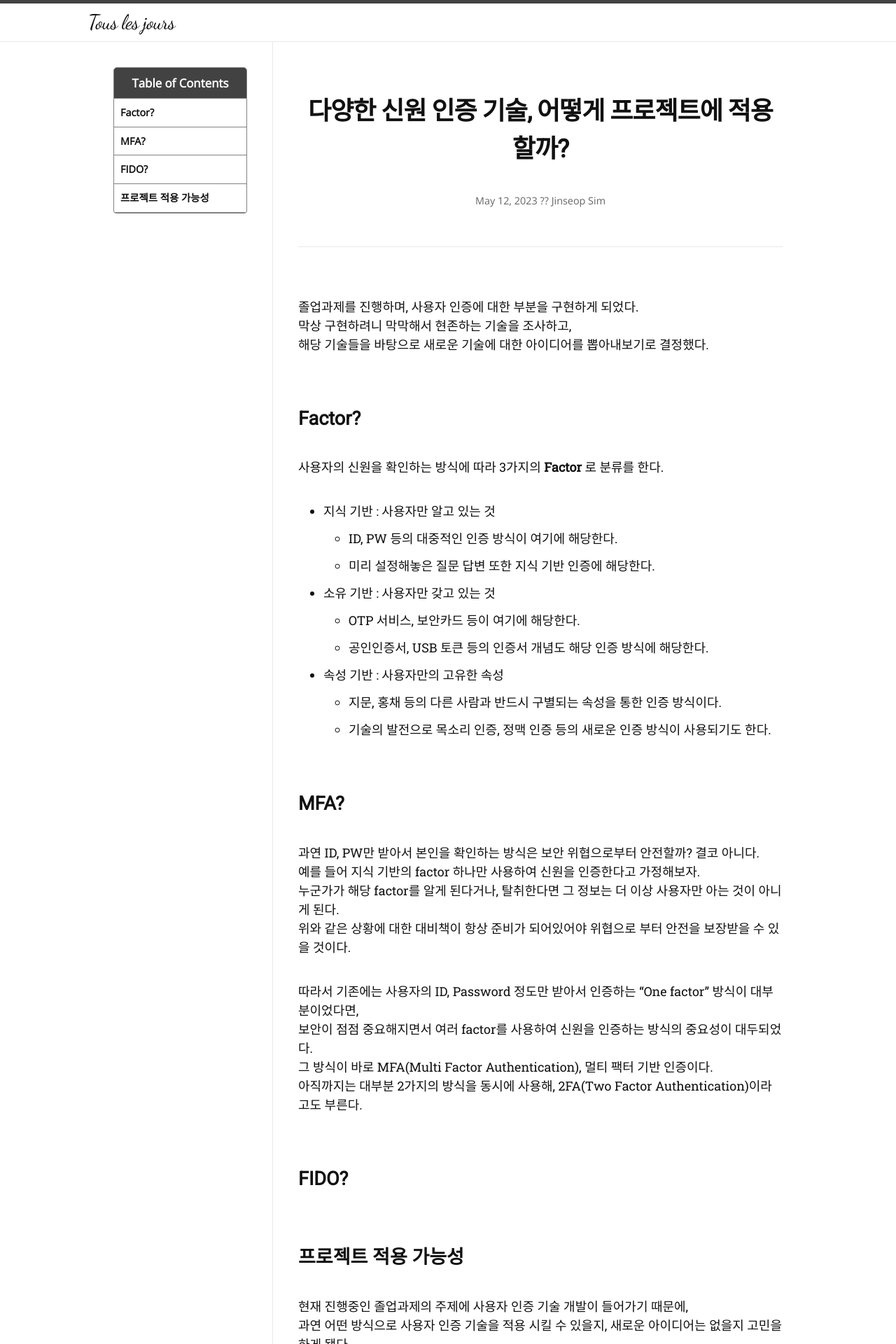
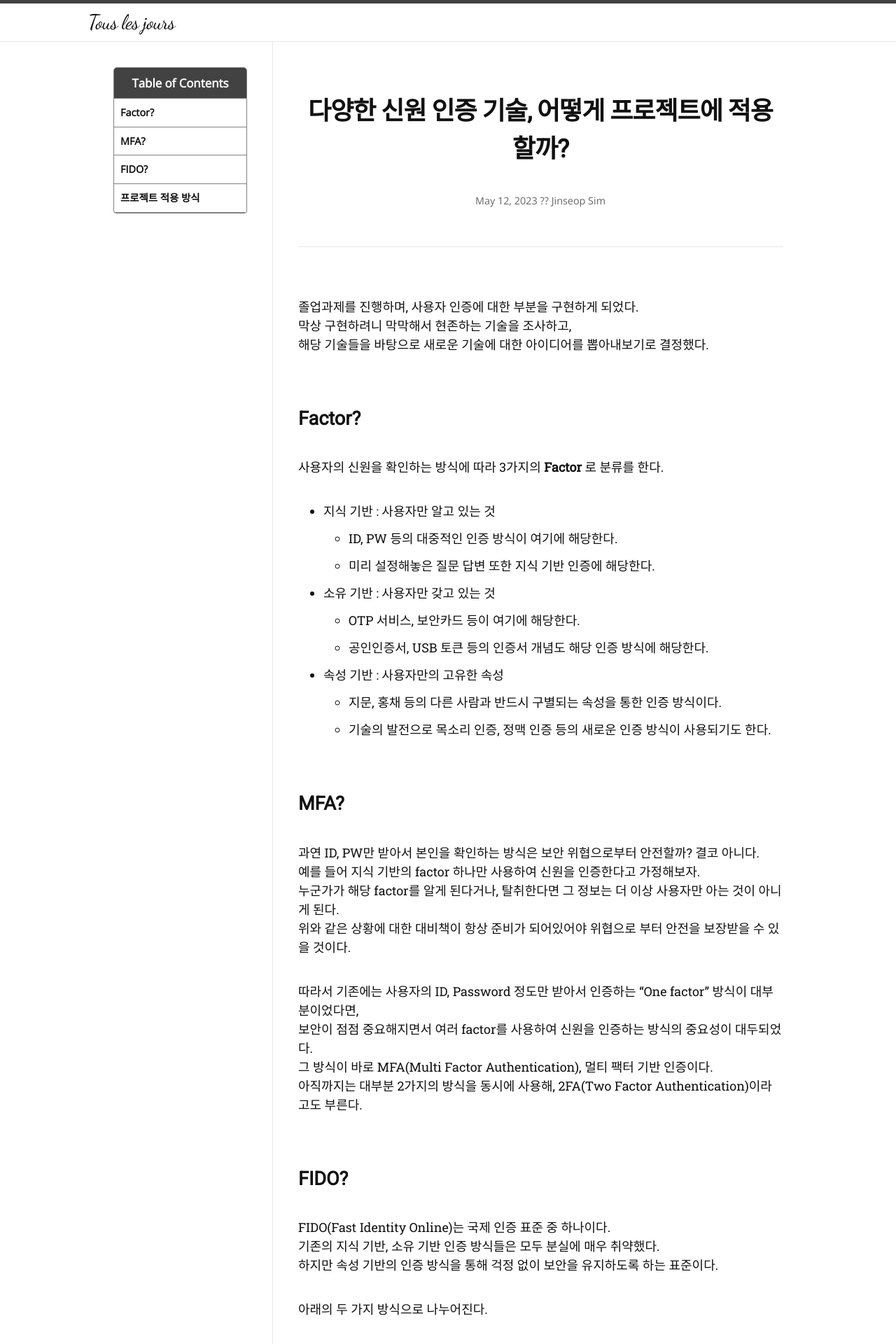
Before and after one commit to Jinseop-Sim/Jinseop-Sim.github.io, a Jekyll site: the page built from _posts/2023-05-12-authentication-method.md, in a window 1280 px wide. Shown: the top 1920 px of the page at 70% size. Built offline with Jekyll 4.4.1, drawn with Linux system fonts in a browser that asks for light colours; nearby versions of some CDN libraries; some web fonts are replaced; some of the changed text lies outside the part shown.

Commit message:
글 수정

```diff
--- a/_posts/2023-05-12-authentication-method.md
+++ b/_posts/2023-05-12-authentication-method.md
@@ -35,8 +35,20 @@
 아직까지는 대부분 2가지의 방식을 동시에 사용해, 2FA(Two Factor Authentication)이라고도 부른다.
 
 ## FIDO?
+FIDO(Fast Identity Online)는 국제 인증 표준 중 하나이다.
+기존의 지식 기반, 소유 기반 인증 방식들은 모두 분실에 매우 취약했다.
+하지만 속성 기반의 인증 방식을 통해 걱정 없이 보안을 유지하도록 하는 표준이다.
 
-## 프로젝트 적용 가능성
+아래의 두 가지 방식으로 나누어진다.
+- UAF(Universal Authentication Framework)
+  - ID, PW 방식을 생체 인증으로 대체해 서버에 접속하도록 한다.
+- U2F(Universal Second Factor)
+  - ID, PW 방식으로 1차 인증 후 두 번째 factor를 이용해 한번 더 인증을 받는다.
+  - 위에서 설명했던 MFA와 동일한 방식이다.
+
+위와 같이 보안 인증 절차에 표준이 만들어질 정도로 안전한 인증 절차는 매우 중요하다.
+
+## 프로젝트 적용 방식
 현재 진행중인 졸업과제의 주제에 사용자 인증 기술 개발이 들어가기 때문에,
 과연 어떤 방식으로 사용자 인증 기술을 적용 시킬 수 있을지, 새로운 아이디어는 없을지 고민을 하게 됐다.
 당연히 보안을 위해 MFA 방식을 채택할 것인데, 구체적으로 어떤 방식을 사용할 지가 문제였다.
@@ -64,14 +76,18 @@
 
 2. 개인 QR 코드 발급?
 권한을 교수와 학생으로 나눈다고 가정을 했을 때, 그 권한을 어떻게 구분할 것인가?
-교수들에게는 개인적으로 교수 전용 QR 코드를 발급해주고, 인증 시 해당 경로에서만 인증이 가능하다면 어떨까?
+간단히 교수들에게는 개인적으로 교수 전용 QR 코드를 발급해주고, 인증 시 해당 코드를 입력하는 건?
+원래 ID, PW는 지식 기반이지만 해당 정보를 바탕으로 소유 기반의 인증 방식으로 전환한 것이다.
+
 아래와 같은 시나리오를 생각해보았다.
 1. 교수는 최초 회원가입 시, 관리자에게서 QR 코드를 발급 받아야 한다.
-  - 이 때, 관리자는 교수가 가입한 비밀번호를 기반으로 QR 코드 경로를 생성한다.
-  - 물론 해당 비밀번호는 DB에서 BEncrypt를 통해 암호화 된 문자열이며, 복호화가 불가능하다.
-2. 해당 QR 코드를 카메라로 찍으면, 해당 암호와 함께 로그인 페이지에 접속할 수 있게 된다.
-
-// 조금 더 생각해보자!!!
+2. 해당 QR 코드를 카메라로 찍으면, 코드가 텍스트로 나오며 복사한다.
+  - 이 때, 관리자는 교수가 가입한 비밀번호를 기반으로 QR 코드를 생성한다.
+  - 물론 해당 비밀번호는 DB에서 BEncrypt를 통해 암호화 된 문자열이며, 복호화가 불가능해야 한다.
+3. 교수도 OTP를 사용해야 하기에, "OTP+해당 코드"를 동시에 입력받아 검증하게 하면 어떨까?
 
 아래와 같은 문제점들이 예상된다.
 - QR 코드 분실 시 인증이 불가능하다.
+- 해당 QR에 대한 정보는 DB에서 보관해야 하기에, 탈취의 위험이 있다.
+  - 복호화가 가능하다면, 바로 개인 정보가 위협을 받을 것이다.
+- 사용자에게 있어서 편의성이 떨어진다.
```
